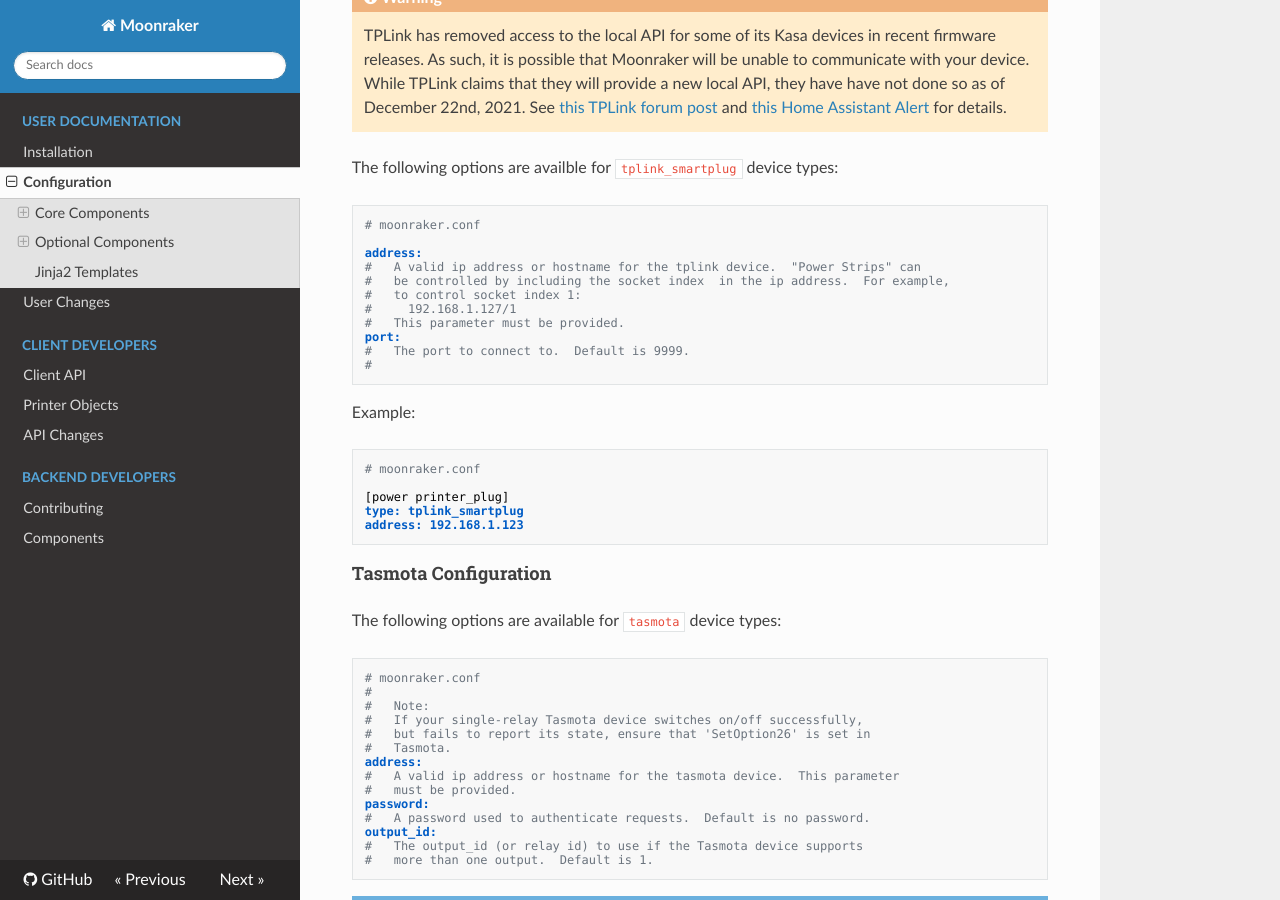
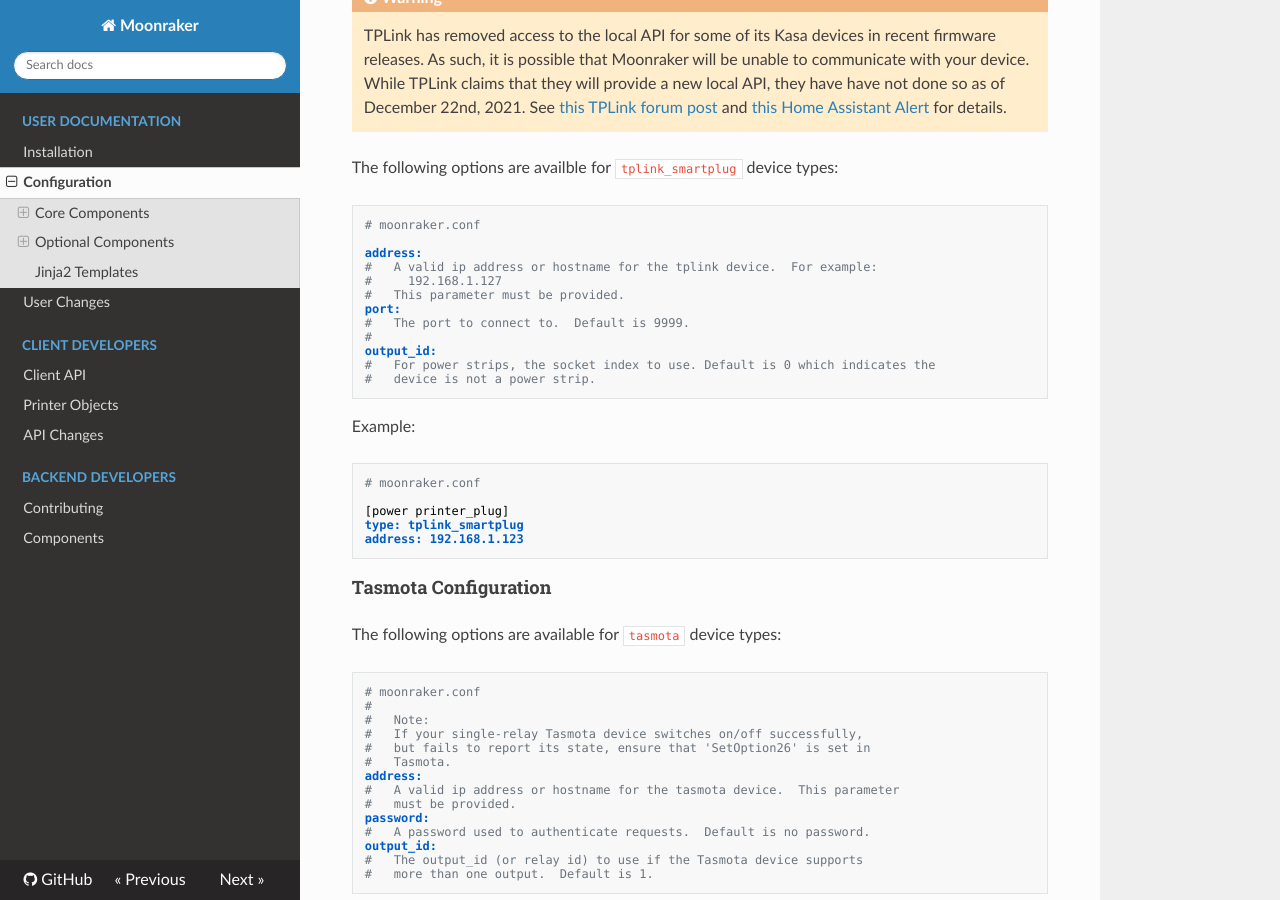
Before and after one commit to Marirossibn/moonraker, an MkDocs documentation site: the page built from docs/configuration.md, in a window 1280 px wide and 900 px high, scrolled down 8819 px. Built offline with MkDocs 1.6.1, drawn with Linux system fonts in a browser that asks for light colours; nearby versions of some CDN libraries.

Commit message:
module: power
Add separate output_id configuration attribute for TPLink Smartplug device.

Signed-off-by:  Matthew Humphrey <mhumphrey@gmail.com>

````diff
--- a/docs/configuration.md
+++ b/docs/configuration.md
@@ -527,14 +527,15 @@ The following options are availble for `tplink_smartplug` device types:
 # moonraker.conf
 
 address:
-#   A valid ip address or hostname for the tplink device.  "Power Strips" can
-#   be controlled by including the socket index  in the ip address.  For example,
-#   to control socket index 1:
-#     192.168.1.127/1
+#   A valid ip address or hostname for the tplink device.  For example:
+#     192.168.1.127
 #   This parameter must be provided.
 port:
 #   The port to connect to.  Default is 9999.
 #
+output_id:
+#   For power strips, the socket index to use. Default is 0 which indicates the
+#   device is not a power strip.
 ```
 
 Example:
````
Also changed, not shown: 1 other file.
